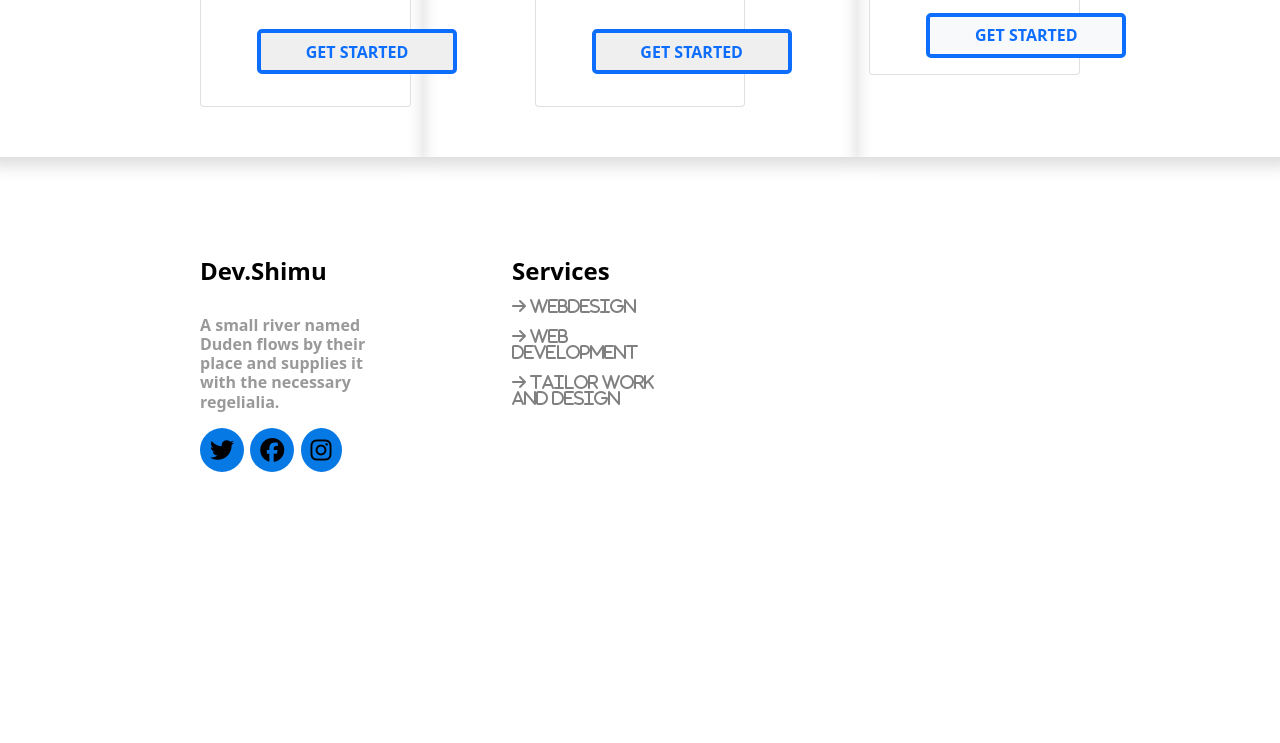
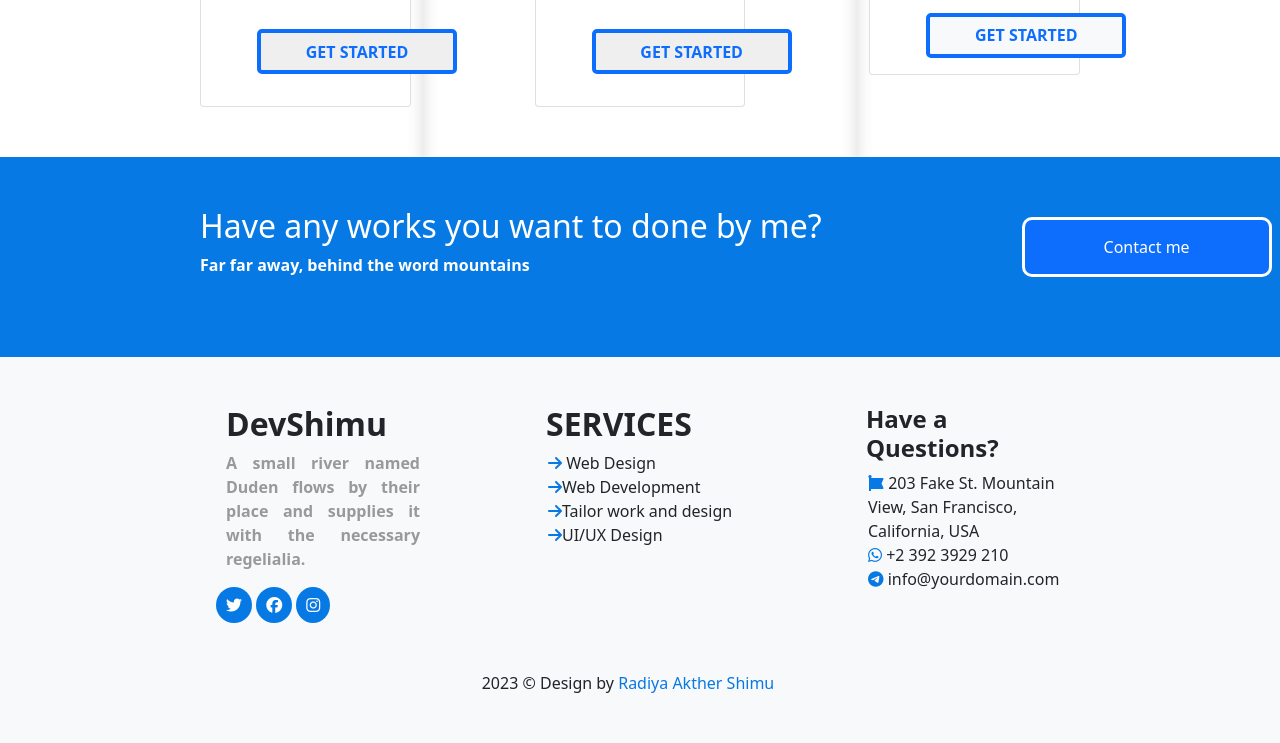
Before and after one commit to radiyashimu1122/dev.Shimu, a plain HTML site: page index.html in a window 1280 px wide. Shown: the part 5338-6081 px from the top of the page. Before the commit the page ends 6018 px from the top, so only its background shows below. Drawn offline with nearby package versions, Linux system fonts and the light colour scheme.

Commit message:
fotter update

```diff
--- a/index.html
+++ b/index.html
@@ -302,40 +302,55 @@
           </div>
           </div>
            </div>
-     <!-- card-3 end -->
-     <!-- This is service end -->
 
-    <!-- This is footer start  -->
-
-  <footer style="margin-bottom: 200px; width: 100%; gap: 10%; display: inline-flex;">
-  <div style="width: 30%;">
-  <h4 style=" margin-left: 200px; margin-top: 100px;"><strong style="color: black;">Dev.Shimu
-  <p style="color: #999999; font-size: medium;margin-top: 30px;">A small river named Duden flows by their place and supplies it with the necessary regelialia.
-  </p><i class="fa-brands fa-twitter" style="background-color: #0779e4;
-  padding:10px; font-size: x-large; border-radius:
-  100%;"></i>
-  <i class="fa-brands fa-facebook" style="background-color: #0779e4;
-  padding:10px;font-size: x-large; border-radius:100% ; "></i>
-  <i class="fa-brands fa-instagram" style="background-color: #0779e4;padding: 10px;font-size: x-large;
-  border-radius: 100%;"></i>
+<div style="background-color: #0779e4; width: 100%; height: 200px; display: inline-flex;">
+  <div style="margin-left: 200px; margin-top: 50px;">
+    <h2>Have any works you want to done by me?</h2>
+    <p><strong>Far far away, behind the word mountains</strong></p>
   </div>
-  <div style="width: 30%; margin-top: 100px;">
-  <h4 style="color: black;"><strong> Services</strong></h4>
-  <i class="fa-solid fa-arrow-right" style="color:
-  gray; font-size: medium;">   Webdesign</i>
-  <i class="fa-solid fa-arrow-right" style="color:
-gray; margin-top: 10px; font-size: medium;">   Web development</i>
- <i class="fa-solid fa-arrow-right" style="color:
- gray; margin-top: 10px; font-size: medium;">  Tailor work and design</i>
-
+  <div style="margin-top: 50px; margin-left: 200px;color: #0779e4; margin-top: 30px;">
+    <button  class="contact" style=" width: 250px ; height: 60px; margin-top: 30px;"> Contact me</button></div>
 </div>
 
 
+
+     <!-- card-3 end -->
+     <!-- This is service end -->
+    <!-- This is footer start  -->
+<footer class="row bg-light text-dark d-flex justify-content-center list">
+<div class=" col col-lg-3 col-sm-12  p-5">
+ <h2 style="margin-left: 30px;"><strong>DevShimu</strong></h2>
+ <p style="text-align: justify; margin-left: 30px; color: rgb(153 153 153);">
+  <strong> A small river named Duden flows by their place and supplies it with the
+    necessary regelialia.</strong></p>
+    <i class="fa-brands fa-twitter" style="background-color: #0779e4; margin-left: 20px;
+     border-radius: 100%; padding: 10px; color: white;"></i>
+     <i class="fa-brands fa-facebook" style="background-color: #0779e4; color: white;
+      padding:  10px; border-radius: 100%; padding: 10px;" ></i>
+      <i class="fa-brands fa-instagram" style="background-color: #0779e4; color: white;
+       padding: 10px; border-radius: 100%;"></i>
     </div>
+    <div class="col col-lg-3 col-sm-12   p-5">
+  <h2 style="margin-left: 30px;"><strong>SERVICES</strong>
+  </h2>
+  <ul>
+   <li><i class="fa-solid fa-arrow-right" style="color: #0779e4;"></i> Web Design</li>
+   <li> <i class="fa-solid fa-arrow-right" style="color: #0779e4;"></i>Web Development</li>
+   <li> <i class="fa-solid fa-arrow-right" style="color: #0779e4;"></i>Tailor work and design</li>
+   <li> <i class="fa-solid fa-arrow-right" style="color: #0779e4;"></i>UI/UX Design</li>
+   </ul>
+    </div>
+<div class="col col-lg-3 col-sm-12      p-5">
+ <h4 style="margin-left: 30px;"><strong>Have a Questions?</strong>
+ </h4>
+ <ul>
+   <li> <i class="fa-brands fa-font-awesome" style="color: #0779e4;"></i>	203 Fake St. Mountain View, San Francisco, California, USA</li>
+   <li ><i class="fa-brands fa-whatsapp" style="color: #0779e4;"></i> 	+2 392 3929 210</li>
+   <li> <i class="fa-brands fa-telegram" style="color: #0779e4;"></i>	info@yourdomain.com</li>
+</div>
+<div class="mb-5" style="text-align: center;">2023 © Design by  <span style="color: #0779e4;">Radiya Akther Shimu</span></div>
  </footer>
-
-
-
+ <!-- This is footer end -->
     <!-- Option 1: Bootstrap Bundle with Popper -->
     <script src="https://cdn.jsdelivr.net/npm/bootstrap@5.0.2/dist/js/bootstrap.bundle.min.js" integrity="
     sha384-MrcW6ZMFYlzcLA8Nl+NtUVF0sA7MsXsP1UyJoMp4YLEuNSfAP+JcXn/tWtIaxVXM" crossorigin="anonymous"></script>
--- a/style.css
+++ b/style.css
@@ -37,3 +37,27 @@ border: none;
  color: #0d6efd;
  height: 45px;
  }
+ /* footer{
+  width: 100%;
+ } */
+ul{
+ list-style: none;
+}
+ul:hover{
+color: #0d6efd;
+}
+
+ .list{
+  width: 100%;
+ }
+.contact{
+ border: 3px solid white;
+ background-color: #0d6efd;
+ color: white;
+ border-radius: 10px;
+
+}
+.contact:hover{
+background-color: white;
+color: #0d6efd;
+}
```
Lines whose indentation alone changed are shown as unchanged.
